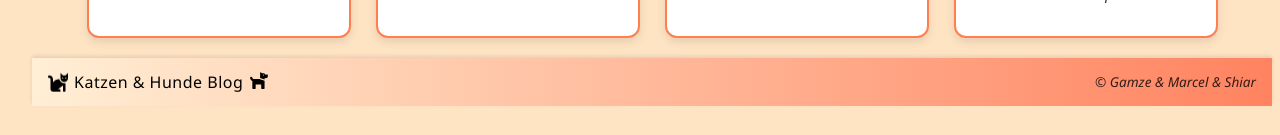
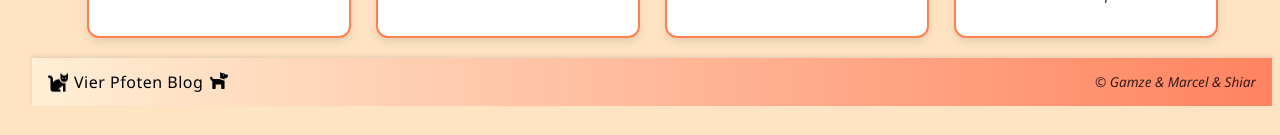
Before and after one commit to bolatgamze/miniprojekt2, a React (Vite) app: page / in a window 1280 px wide. Shown: the part 1128-1263 px from the top of the page. Built offline with nearby package versions, Linux system fonts and the light colour scheme.

Commit message:
footer Vier Pfoten Blog geschrieben

```diff
--- a/src/components/Footer.jsx
+++ b/src/components/Footer.jsx
@@ -6,7 +6,7 @@ function Footer() {
         <footer style={styles.footer}>
             <div style={styles.logoSection}>
                 <FaCat style={styles.iconCat} />
-                <span style={styles.text}>Katzen & Hunde Blog</span>
+                <span style={styles.text}>Vier Pfoten Blog</span>
                 <FaDog style={styles.iconDog} />
             </div>
             <div style={styles.info}>
```
